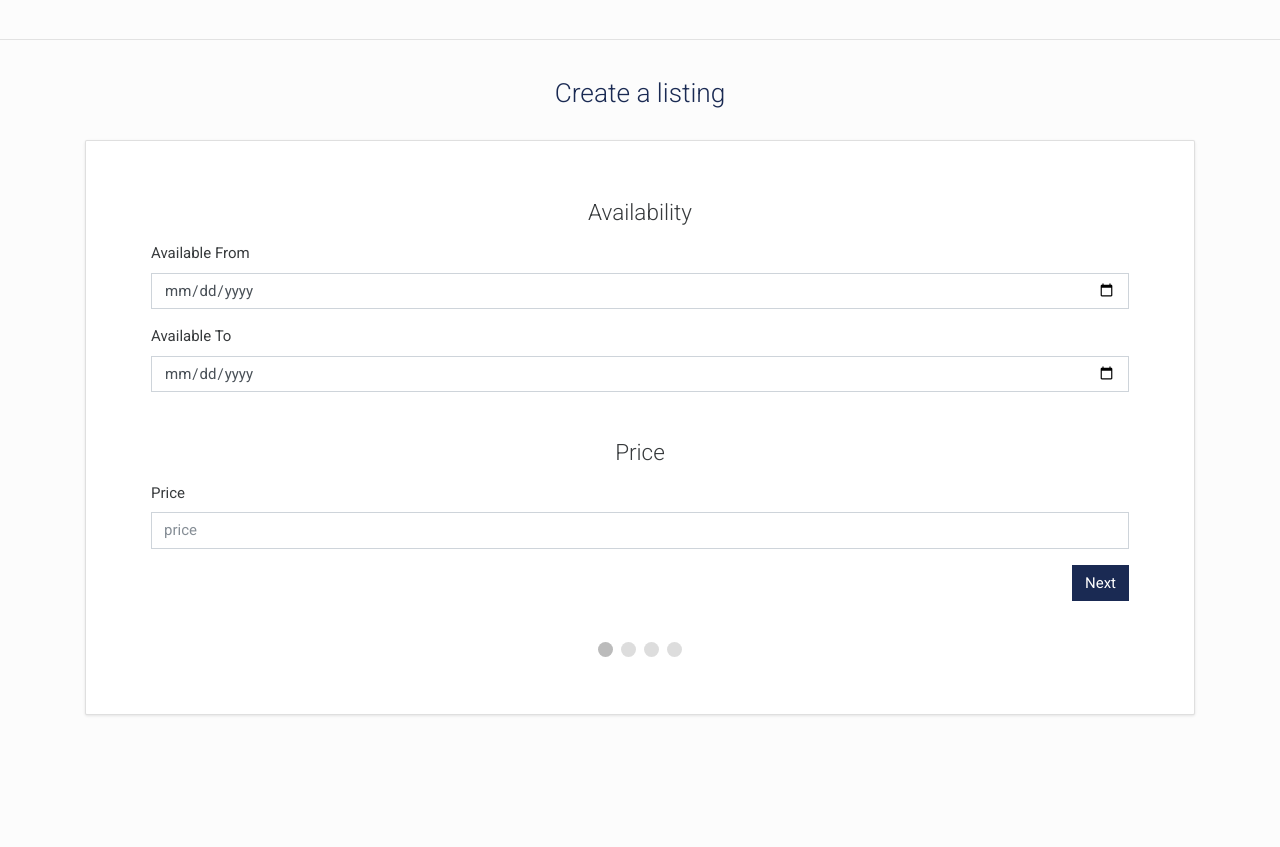
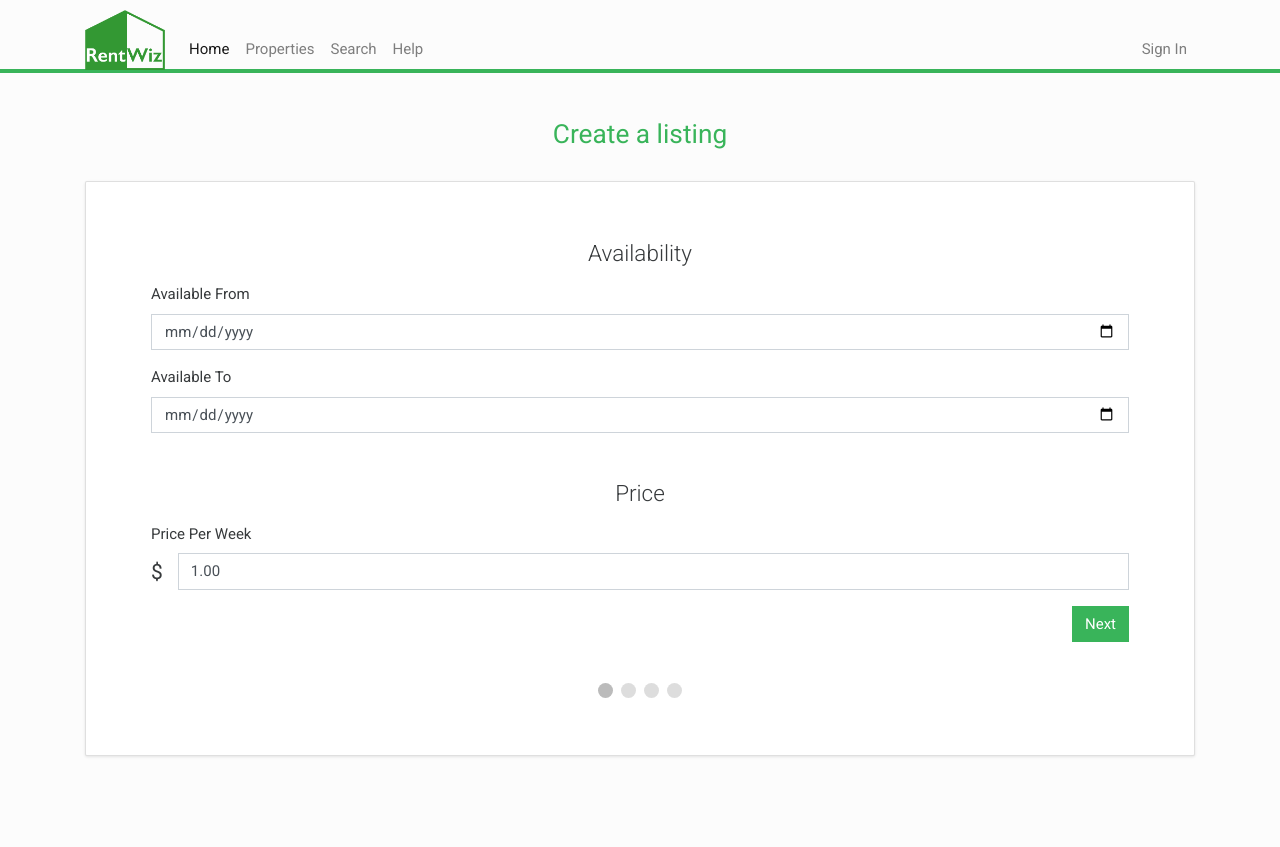
Before and after one commit to fionakc/RentWiz2019, a Django app: page /create in a window 1280 px wide. Before the commit the page ends 716 px from the top, so only its background shows below. Run offline with Django 3.2, Linux system fonts and the light colour scheme; some libraries are stand-ins or nearby versions.

Commit message:
aesthetic

```diff
--- a/home/static/custom.css
+++ b/home/static/custom.css
@@ -18,6 +18,15 @@
   margin-top: -25px;
   margin-bottom: -35px;
   padding-top: 0;
+}
+
+@media (max-width: 768px) {
+  .nav-logo {
+    height: 35px;
+    margin-top: -20px;
+    margin-bottom: -20px;
+    padding-top: 0;
+  }
 }
 
 .navbar-nav {
@@ -85,3 +94,9 @@
 .step.active {
   opacity: 1;
 }
+
+.input-group-addon {
+  padding-top: 4px;
+  padding-right: 15px;
+  font-size: 1.4em;
+}
--- a/home/static/javascript.js
+++ b/home/static/javascript.js
@@ -57,6 +57,8 @@
   //... and adds the "active" class on the current step:
   x[n].className += " active";
 }
+
+
 var img1 = document.getElementById("img11");
   var img2 = document.getElementById("img22");
   var img3 = document.getElementById("img22");
--- a/home/templates/base.html
+++ b/home/templates/base.html
@@ -39,6 +39,7 @@
     <script src="https://stackpath.bootstrapcdn.com/bootstrap/4.2.1/js/bootstrap.min.js"
             integrity="sha384-B0UglyR+jN6CkvvICOB2joaf5I4l3gm9GU6Hc1og6Ls7i6U/mkkaduKaBhlAXv9k" crossorigin="anonymous"
             defer></script>
+    <script src="{% static 'javascript.js' %}" defer></script>
 
 
     {% block head_extras %}{% endblock %}
--- a/property_listing/templates/create_listing.html
+++ b/property_listing/templates/create_listing.html
@@ -1,29 +1,17 @@
+{% extends 'base.html' %}
 {% load static %}
+{% load widget_tweaks %}
 
-<!DOCTYPE html>
-<html lang="en">
-<head>
-    <meta charset="UTF-8">
-    <meta name="viewport" content="width=device-width, initial-scale=1.0">
-    <meta http-equiv="X-UA-Compatible" content="ie=edge">
-    <title>Document</title>
+{% block page_header %}
 
-    <link rel="stylesheet" href="{% static 'custom.css' %}">
-    <link rel="stylesheet" href="{% static 'cosmo.css' %}">
-    <link href="https://maxcdn.bootstrapcdn.com/font-awesome/4.4.0/css/font-awesome.min.css" rel="stylesheet" />
-    <script src="https://code.jquery.com/jquery-3.3.1.slim.min.js" integrity="sha384-q8i/X+965DzO0rT7abK41JStQIAqVgRVzpbzo5smXKp4YfRvH+8abtTE1Pi6jizo" crossorigin="anonymous" defer></script>
-    <script src="https://cdnjs.cloudflare.com/ajax/libs/popper.js/1.14.6/umd/popper.min.js" integrity="sha384-wHAiFfRlMFy6i5SRaxvfOCifBUQy1xHdJ/yoi7FRNXMRBu5WHdZYu1hA6ZOblgut" crossorigin="anonymous" defer></script>
-    <script src="https://stackpath.bootstrapcdn.com/bootstrap/4.2.1/js/bootstrap.min.js" integrity="sha384-B0UglyR+jN6CkvvICOB2joaf5I4l3gm9GU6Hc1og6Ls7i6U/mkkaduKaBhlAXv9k" crossorigin="anonymous" defer></script>
-    <script src="{% static 'javascript.js' %}" defer></script>
-</head>
-<body>
+{% endblock %}
+
+{% block main_body %}
     <br/>
-    <hr>
-    <br/>
-    <div class="container">
+    <div class="container mb-4">
         <div class="row">
             <div class="col-xs-12 col-md-12">
-                <h3 class="text-center text-success">Create a listing</h3>
+                <h3 class="text-center text-primary mt-4"><b>Create a listing</b></h3>
                 <br/>
 
                 <main class="content" role="content">
@@ -49,9 +37,12 @@
                                     <h4 class="py-2 text-center">Price</h4>
                                     <fieldset>
                                         <div class="form-group">
-                                            <label for="availability">Price</label>
-                                            <input type="text" class="form-control" oninput="this.className = ''" placeholder="price">
-                                        </div>
+                                            <label for="price">Price Per Week</label>
+                                            <div class="input-group">
+                                              <div class="input-group-addon">$</div>
+                                              <input type="number" min="0.00" step="0.05" value="1.00" id="exampleInputAmount" class="form-control" placeholder="Price">
+                                            </div>
+                                          </div>
                                     </fieldset>
                                 </div>
                                 <div class="tab">
@@ -59,39 +50,39 @@
                                     <fieldset>
                                         <div class="form-group">
                                             <label for="inputDefault">Room Number</label>
-                                            <input type="text" name="room_number" class="form-control" placeholder="Default input">
+                                            <input type="text" maxlength="4" name="room_number" class="form-control" placeholder="Default input">
                                         </div>
                                         <div class="form-group">
                                             <label for="inputDefault">Unit Number</label>
-                                            <input type="text" name="unit_number" class="form-control" placeholder="Default input">
+                                            <input type="text" maxlength="4" name="unit_number" class="form-control" placeholder="Default input">
                                         </div>
                                         <div class="form-group">
                                             <label for="inputDefault">House Number</label>
-                                            <input type="text" class="form-control" placeholder="Default input">
+                                            <input type="text" maxlength="4" class="form-control" placeholder="Default input">
                                         </div>
                                         <div class="form-group">
                                             <label for="inputDefault">Building Name</label>
-                                            <input type="text" class="form-control" placeholder="Default input">
+                                            <input type="text" maxlength="80" class="form-control" placeholder="Default input">
                                         </div>
                                         <div class="form-group">
                                             <label for="inputDefault">Street Name</label>
-                                            <input type="text" class="form-control" placeholder="Default input">
+                                            <input type="text" maxlength="80" class="form-control" placeholder="Default input">
                                         </div>
                                         <div class="form-group">
                                             <label for="inputDefault">Suburb</label>
-                                            <input type="text" class="form-control" placeholder="Default input">
+                                            <input type="text" maxlength="50" class="form-control" placeholder="Default input">
                                         </div>
                                         <div class="form-group">
                                             <label for="inputDefault">City</label>
-                                            <input type="text" class="form-control" placeholder="Default input">
+                                            <input type="text" maxlength="50" class="form-control" placeholder="Default input">
                                         </div>
                                         <div class="form-group">
                                             <label for="inputDefault">Postcode</label>
-                                            <input type="text" class="form-control" placeholder="Default input">
+                                            <input type="text" maxlength="10" class="form-control" placeholder="Default input">
                                         </div>
                                         <div class="form-group">
                                             <label for="inputDefault">Region</label>
-                                            <input type="text" class="form-control" placeholder="Default input">
+                                            <input type="text" maxlength="50" class="form-control" placeholder="Default input">
                                         </div>
                                     </fieldset>
                                 </div>
@@ -100,34 +91,55 @@
                                     <fieldset>
                                         <div class="form-group">
                                             <label for="inputDefault">Bedrooms</label>
-                                            <input type="text" name="bedrooms" class="form-control" placeholder="Default input">
+                                            <input type="number" name="bedrooms" class="form-control" placeholder="Default input">
                                         </div>
                                         <div class="form-group">
                                             <label for="inputDefault">Bathrooms</label>
-                                            <input type="text" class="form-control" placeholder="Default input">
+                                            <input type="number" class="form-control" placeholder="Default input">
                                         </div>
                                         <div class="form-group">
                                             <label for="inputDefault">Tenant Capacity</label>
-                                            <input type="text" name="tenant_capacity" class="form-control" placeholder="Default input">
-                                        </div>
-                                        <div class="form-group">
-                                            <label for="inputDefault">Tenant Capacity</label>
-                                            <input type="text" class="form-control" placeholder="Default input">
+                                            <input type="number" name="tenant_capacity" class="form-control" placeholder="Default input">
                                         </div>
                                         <div class="form-group">
                                             <label for="inputDefault">Dwelling Type</label>
-                                            <input type="text" class="form-control" placeholder="Default input">
+                                            <select class="custom-select">
+                                                <option selected>Select</option>
+                                                <option value="House/Townhouse">House/Townhouse</option>
+                                                <option value="Apartment">Apartment</option>
+                                                <option value="Room">Room</option>
+                                                <option value="Boarding house room">Boarding House Room</option>
+                                                <option value="Bedsit/Flat">Bedsit/Flat</option>
+                                            </select>
                                         </div>
                                     </fieldset>
                                 </div>
-                                <!-- <div class="tab">
-                                    <h4 class="py-2 text-center">Confirm</h4>
-                                    <br/>
-                                </div> -->
+                                <div class="tab">
+                                    <h4 class="py-2 text-center">Property Details</h4>
+                                    <fieldset>
+                                        <div class="form-group">
+                                            <label for="inputDefault">Description</label>
+                                            <textarea class="form-control" id="exampleTextarea" rows="3"></textarea>
+                                        </div>
+                                        <div class="form-group">
+                                            <label for="inputDefault">Upload Image</label>
+                                            <div class="input-group mb-3">
+                                                <div class="custom-file">
+                                                <input type="file" class="custom-file-input" id="inputGroupFile02">
+                                                <label class="custom-file-label" for="inputGroupFile02">Choose file</label>
+                                                </div>
+                                                <div class="input-group-append">
+                                                <span class="input-group-text" id="">Upload</span>
+                                                </div>
+                                            </div>
+                                        </div>
+
+                                    </fieldset>
+                                </div>
                                 <div style="overflow:auto;">
                                     <div style="float:right;">
-                                    <button type="button" class="btn btn-outline-success" id="prevBtn" onclick="nextPrev(-1)">Previous</button>
-                                    <button type="button" class="btn btn-success" id="nextBtn" onclick="nextPrev(1)">Next</button>
+                                    <button type="button" class="btn btn-outline-primary" id="prevBtn" onclick="nextPrev(-1)">Previous</button>
+                                    <button type="button" class="btn btn-primary" id="nextBtn" onclick="nextPrev(1)">Next</button>
                                     </div>
                                 </div>
                                 <!-- Circles which indicates the steps of the form: -->
@@ -150,7 +162,4 @@
 
 
     </div>
-
-
-</body>
-</html>
+{% endblock %}
```
Also changed, not shown: UserManagement/migrations/0003_merge_20190212_1559.py (added).
